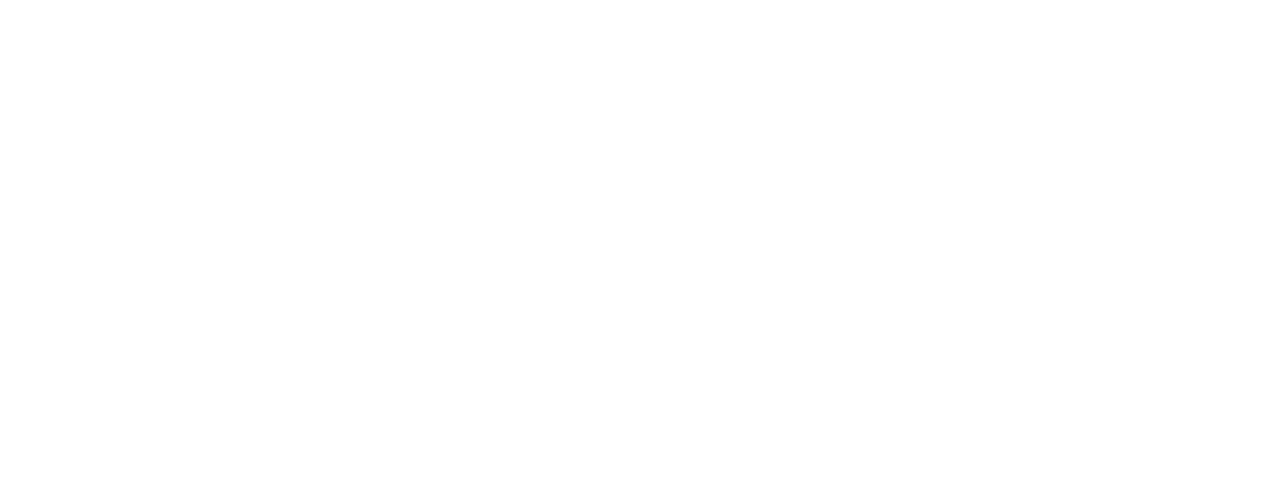
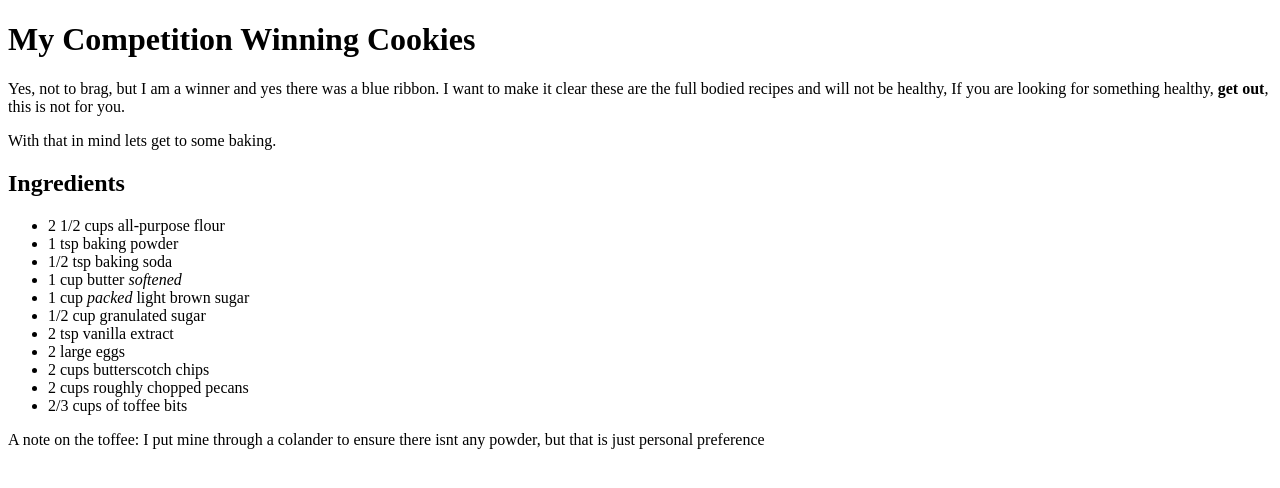
Before and after one commit to terrp/favorite-recipes, a plain HTML site: page pages/butterscotch.html in a window 1280 px wide. Drawn offline with Linux system fonts and the light colour scheme.

Commit message:
Added relative links to seperate recipe pages
Added list to butterscotch.html file.

```diff
--- a/pages/butterscotch.html
+++ b/pages/butterscotch.html
@@ -0,0 +1,35 @@
+<!DOCTYPE html>
+<html lang="en">
+<head>
+    <meta charset="UTF-8">
+    <meta name="viewport" content="width=device-width, initial-scale=1.0">
+    <title>Butterscotch Cookies</title>
+</head>
+<body>
+    <h1>My Competition Winning Cookies</h1>
+    <p>Yes, not to brag, but I am a winner and yes there was a blue ribbon.
+        I want to make it clear these are the full bodied recipes and will not be healthy,
+        If you are looking for something healthy, <strong>get out</strong>, this is not for you.
+    </p>
+    <p>
+        With that in mind lets get to some baking.
+    </p>
+    <h2>Ingredients</h2>
+    <ul>
+        <li>2 1/2 cups all-purpose flour</li>
+        <li>1 tsp baking powder</li>
+        <li>1/2 tsp baking soda</li>
+        <li>1 cup butter <em>softened</em></li>
+        <li>1 cup <em>packed</em> light brown sugar</li>
+        <li>1/2 cup granulated sugar</li>
+        <li>2 tsp vanilla extract</li>
+        <li>2 large eggs</li>
+        <li>2 cups butterscotch chips</li>
+        <li>2 cups roughly chopped pecans</li>
+        <li>2/3 cups of toffee bits</li>
+    </ul>
+    <p>A note on the toffee: I put mine through a colander to ensure there isnt
+        any powder, but that is just personal preference
+    </p>
+</body>
+</html>
```
Also changed, not shown: index.html (+3 -3 lines).
